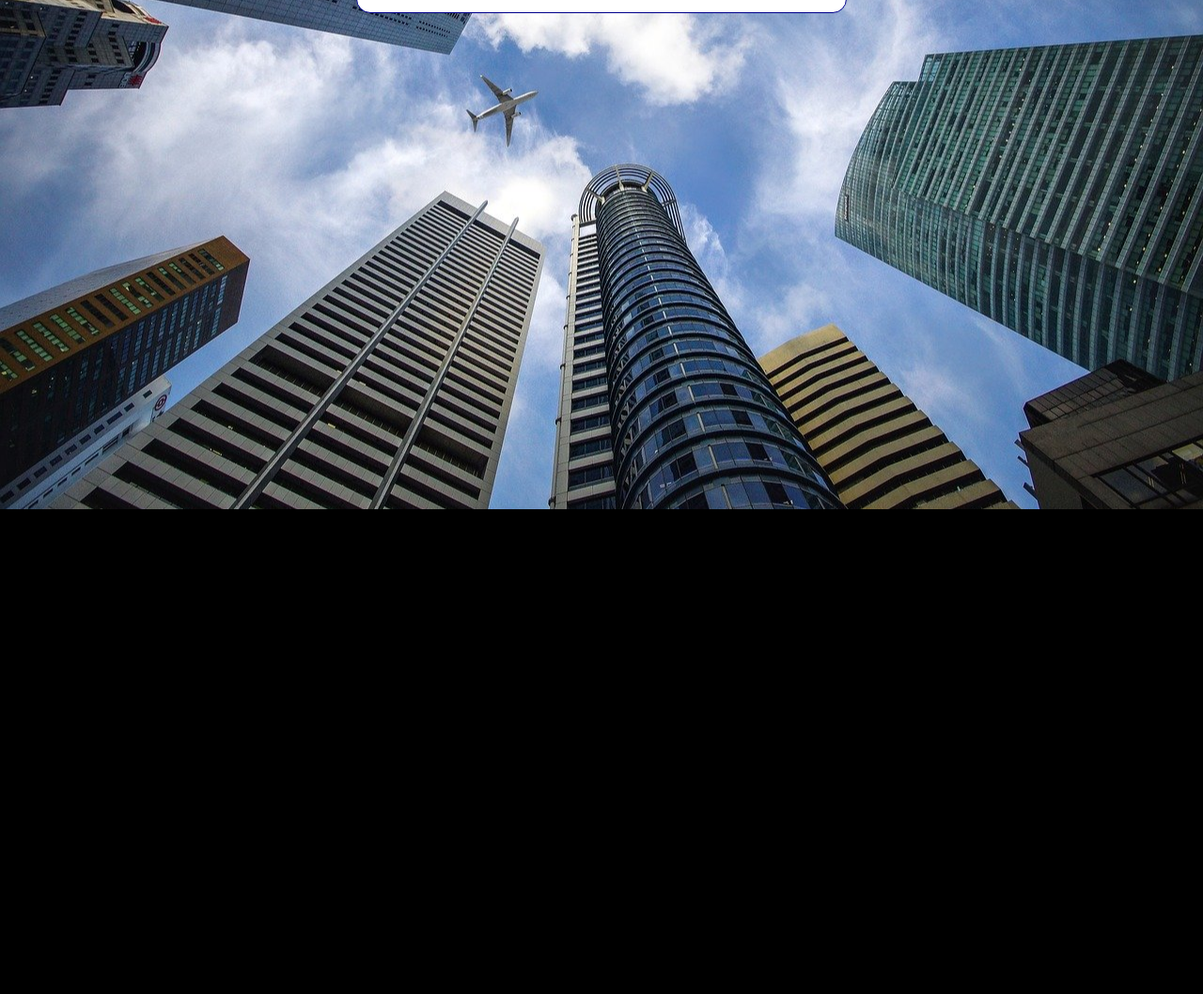
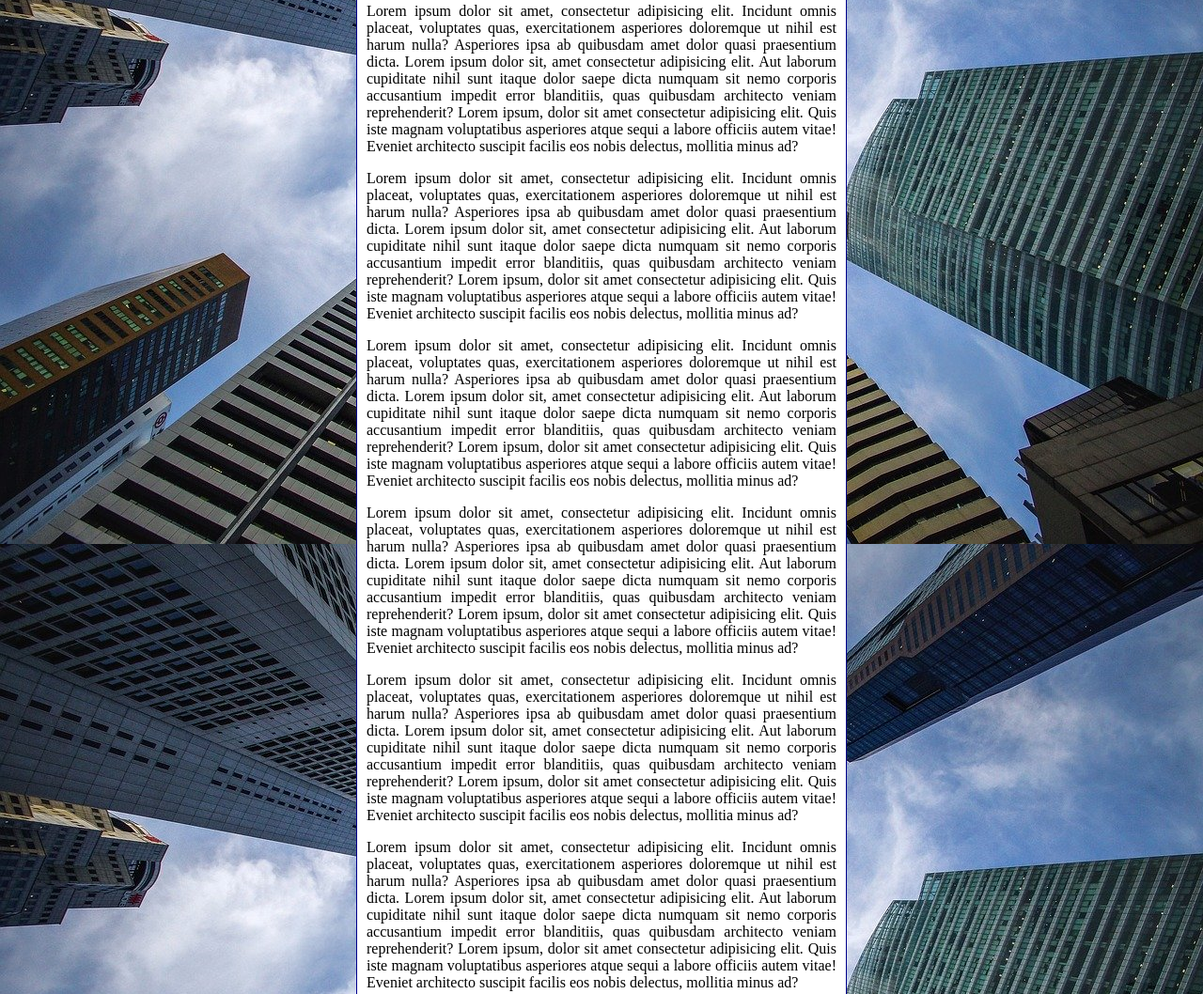
Before and after one commit to ThiagoSFioravante/html-css, a plain HTML site: page Modulo 3/ex01/fundo4.html in a window 1280 px wide. Shown: the part 274-1332 px from the top of the page at 94% size. Before the commit the page ends 816 px from the top, so only its background shows below. Drawn offline with Linux system fonts and the light colour scheme.

Commit message:
att fundo4

```diff
--- a/Modulo 3/ex01/fundo4.html
+++ b/Modulo 3/ex01/fundo4.html
@@ -8,25 +8,20 @@
     <style>
         body{
             height: 100vh;
-            background-color: black;
-            background-image: url(imagens/wallpaper002.jpg);
-            background-repeat: no-repeat;
-            background-position: center center;
+            background: black url(imagens/wallpaper002.jpg) center center no-repeat fixed;
             background-size: cover;
-
-            /*
-            cover não exibe 100% da imagem mas ocupa 100% da viewport
-
-            cointan mostra 100% da imagem, dependendo do tamanho da imagem não ocupa 100% da viewport
-            */
         }
         main{
             background-color: white;
-            width: 500px;
+            max-width: 500px;
             margin: auto;
             padding: 10px;
             border: 1px solid darkblue;
             border-radius: 15px;
+        }
+
+        p{
+            text-align: justify;
         }
     </style>
 </head>
@@ -34,6 +29,13 @@
     <main>
         <h1>Teste Imagem de Fundo</h1>
         <p>Lorem ipsum dolor sit amet, consectetur adipisicing elit. Incidunt omnis placeat, voluptates quas, exercitationem asperiores doloremque ut nihil est harum nulla? Asperiores ipsa ab quibusdam amet dolor quasi praesentium dicta. Lorem ipsum dolor sit, amet consectetur adipisicing elit. Aut laborum cupiditate nihil sunt itaque dolor saepe dicta numquam sit nemo corporis accusantium impedit error blanditiis, quas quibusdam architecto veniam reprehenderit? Lorem ipsum, dolor sit amet consectetur adipisicing elit. Quis iste magnam voluptatibus asperiores atque sequi a labore officiis autem vitae! Eveniet architecto suscipit facilis eos nobis delectus, mollitia minus ad?</p>
+        <p>Lorem ipsum dolor sit amet, consectetur adipisicing elit. Incidunt omnis placeat, voluptates quas, exercitationem asperiores doloremque ut nihil est harum nulla? Asperiores ipsa ab quibusdam amet dolor quasi praesentium dicta. Lorem ipsum dolor sit, amet consectetur adipisicing elit. Aut laborum cupiditate nihil sunt itaque dolor saepe dicta numquam sit nemo corporis accusantium impedit error blanditiis, quas quibusdam architecto veniam reprehenderit? Lorem ipsum, dolor sit amet consectetur adipisicing elit. Quis iste magnam voluptatibus asperiores atque sequi a labore officiis autem vitae! Eveniet architecto suscipit facilis eos nobis delectus, mollitia minus ad?</p>
+        <p>Lorem ipsum dolor sit amet, consectetur adipisicing elit. Incidunt omnis placeat, voluptates quas, exercitationem asperiores doloremque ut nihil est harum nulla? Asperiores ipsa ab quibusdam amet dolor quasi praesentium dicta. Lorem ipsum dolor sit, amet consectetur adipisicing elit. Aut laborum cupiditate nihil sunt itaque dolor saepe dicta numquam sit nemo corporis accusantium impedit error blanditiis, quas quibusdam architecto veniam reprehenderit? Lorem ipsum, dolor sit amet consectetur adipisicing elit. Quis iste magnam voluptatibus asperiores atque sequi a labore officiis autem vitae! Eveniet architecto suscipit facilis eos nobis delectus, mollitia minus ad?</p>
+        <p>Lorem ipsum dolor sit amet, consectetur adipisicing elit. Incidunt omnis placeat, voluptates quas, exercitationem asperiores doloremque ut nihil est harum nulla? Asperiores ipsa ab quibusdam amet dolor quasi praesentium dicta. Lorem ipsum dolor sit, amet consectetur adipisicing elit. Aut laborum cupiditate nihil sunt itaque dolor saepe dicta numquam sit nemo corporis accusantium impedit error blanditiis, quas quibusdam architecto veniam reprehenderit? Lorem ipsum, dolor sit amet consectetur adipisicing elit. Quis iste magnam voluptatibus asperiores atque sequi a labore officiis autem vitae! Eveniet architecto suscipit facilis eos nobis delectus, mollitia minus ad?</p>
+        <p>Lorem ipsum dolor sit amet, consectetur adipisicing elit. Incidunt omnis placeat, voluptates quas, exercitationem asperiores doloremque ut nihil est harum nulla? Asperiores ipsa ab quibusdam amet dolor quasi praesentium dicta. Lorem ipsum dolor sit, amet consectetur adipisicing elit. Aut laborum cupiditate nihil sunt itaque dolor saepe dicta numquam sit nemo corporis accusantium impedit error blanditiis, quas quibusdam architecto veniam reprehenderit? Lorem ipsum, dolor sit amet consectetur adipisicing elit. Quis iste magnam voluptatibus asperiores atque sequi a labore officiis autem vitae! Eveniet architecto suscipit facilis eos nobis delectus, mollitia minus ad?</p>
+        <p>Lorem ipsum dolor sit amet, consectetur adipisicing elit. Incidunt omnis placeat, voluptates quas, exercitationem asperiores doloremque ut nihil est harum nulla? Asperiores ipsa ab quibusdam amet dolor quasi praesentium dicta. Lorem ipsum dolor sit, amet consectetur adipisicing elit. Aut laborum cupiditate nihil sunt itaque dolor saepe dicta numquam sit nemo corporis accusantium impedit error blanditiis, quas quibusdam architecto veniam reprehenderit? Lorem ipsum, dolor sit amet consectetur adipisicing elit. Quis iste magnam voluptatibus asperiores atque sequi a labore officiis autem vitae! Eveniet architecto suscipit facilis eos nobis delectus, mollitia minus ad?</p>
+        <p>Lorem ipsum dolor sit amet, consectetur adipisicing elit. Incidunt omnis placeat, voluptates quas, exercitationem asperiores doloremque ut nihil est harum nulla? Asperiores ipsa ab quibusdam amet dolor quasi praesentium dicta. Lorem ipsum dolor sit, amet consectetur adipisicing elit. Aut laborum cupiditate nihil sunt itaque dolor saepe dicta numquam sit nemo corporis accusantium impedit error blanditiis, quas quibusdam architecto veniam reprehenderit? Lorem ipsum, dolor sit amet consectetur adipisicing elit. Quis iste magnam voluptatibus asperiores atque sequi a labore officiis autem vitae! Eveniet architecto suscipit facilis eos nobis delectus, mollitia minus ad?</p>
+        <p>Lorem ipsum dolor sit amet, consectetur adipisicing elit. Incidunt omnis placeat, voluptates quas, exercitationem asperiores doloremque ut nihil est harum nulla? Asperiores ipsa ab quibusdam amet dolor quasi praesentium dicta. Lorem ipsum dolor sit, amet consectetur adipisicing elit. Aut laborum cupiditate nihil sunt itaque dolor saepe dicta numquam sit nemo corporis accusantium impedit error blanditiis, quas quibusdam architecto veniam reprehenderit? Lorem ipsum, dolor sit amet consectetur adipisicing elit. Quis iste magnam voluptatibus asperiores atque sequi a labore officiis autem vitae! Eveniet architecto suscipit facilis eos nobis delectus, mollitia minus ad?</p>
     </main>
 </body>
 </html>
```
Also changed, not shown: Modulo 3/ex01/background size.txt (deleted), Modulo 3/ex01/background.txt (added).
